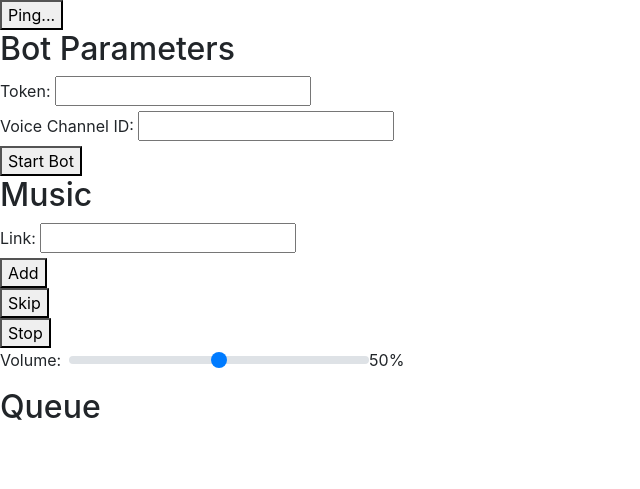
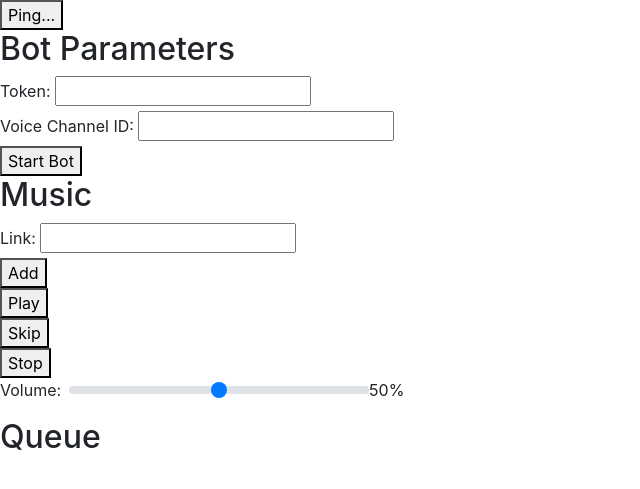
Before and after one commit to revivedp/disc.music, a Flask app: page / in a window 1280 px wide. Shown: the top 489 px of the page, without its empty margins (0-640 px from the left). Run offline with Flask 3, Linux system fonts and the light colour scheme; some libraries are stand-ins or nearby versions.

Commit message:
Add play button separated from add button

```diff
--- a/routes.py
+++ b/routes.py
@@ -43,6 +43,14 @@ def add_to_queue():
 
     return redirect("/")
 
+@app.route('/play', methods=["POST"])
+def play():
+    socketio.emit(
+        "play"
+    )
+
+    return redirect("/")
+
 @app.route('/skip', methods=["POST"])
 def skip():
     socketio.emit(
--- a/templates/index.html
+++ b/templates/index.html
@@ -34,6 +34,10 @@
         <button type="submit">Add</button>
     </form>
 
+    <form action="{{ url_for('play') }}" method="POST">
+        <button type="submit">Play</button>
+    </form>
+
     <form action="{{ url_for('skip') }}" method="POST">
         <button type="submit">Skip</button>
     </form>
```
Also changed, not shown: bot.py (+6 -7 lines).
